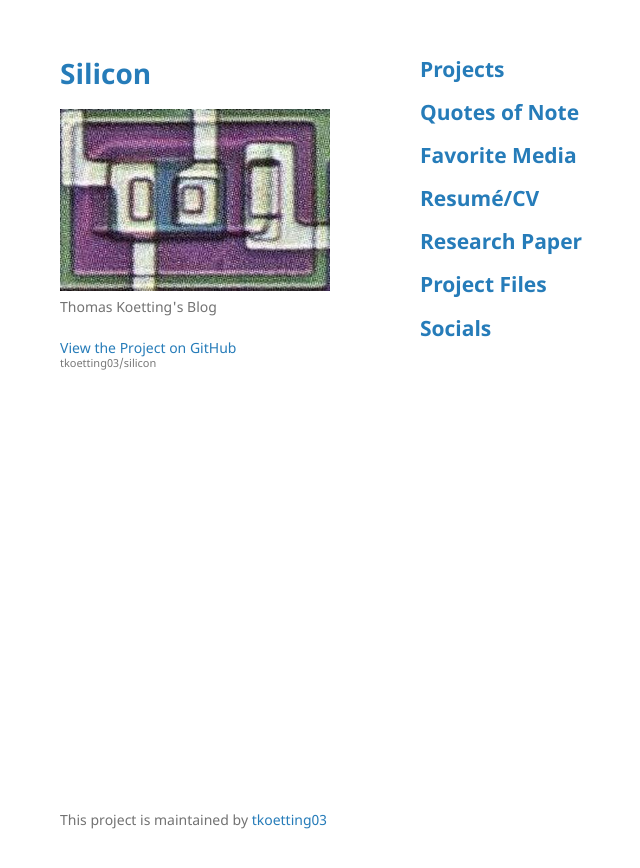
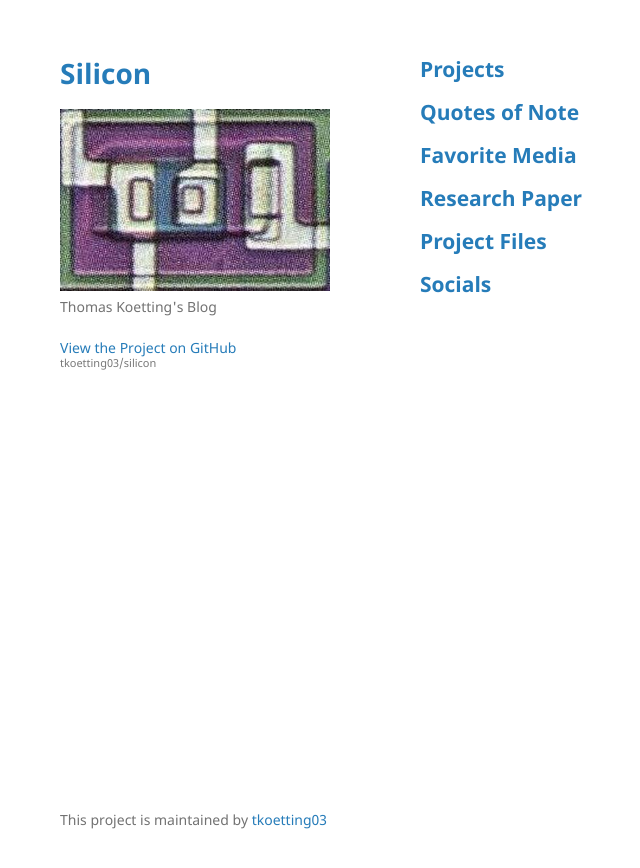
Before and after one commit to tkoetting03/silicon, a Jekyll site: the page built from index.md, in a window 1280 px wide. Shown: the top 868 px of the page, without its empty margins (150-790 px from the left). Built offline with Jekyll 4.4.1, drawn with Linux system fonts in a browser that asks for light colours; our own code applies the rules of GitHub Pages for plain Markdown files.

Commit message:
Remove Resumé/CV link from index.md
Removed the link to the Resumé/CV.

```diff
--- a/index.md
+++ b/index.md
@@ -5,8 +5,6 @@
 
 ## [Favorite Media](./other.md)
 
-## [Resumé/CV](./Thomas_Koetting_Resume.pdf)
-
 ## [Research Paper](./Can_Non-Cooperative_Game_Theory.pdf)
 
 ## [Project Files](./projectfiles.md)
```
